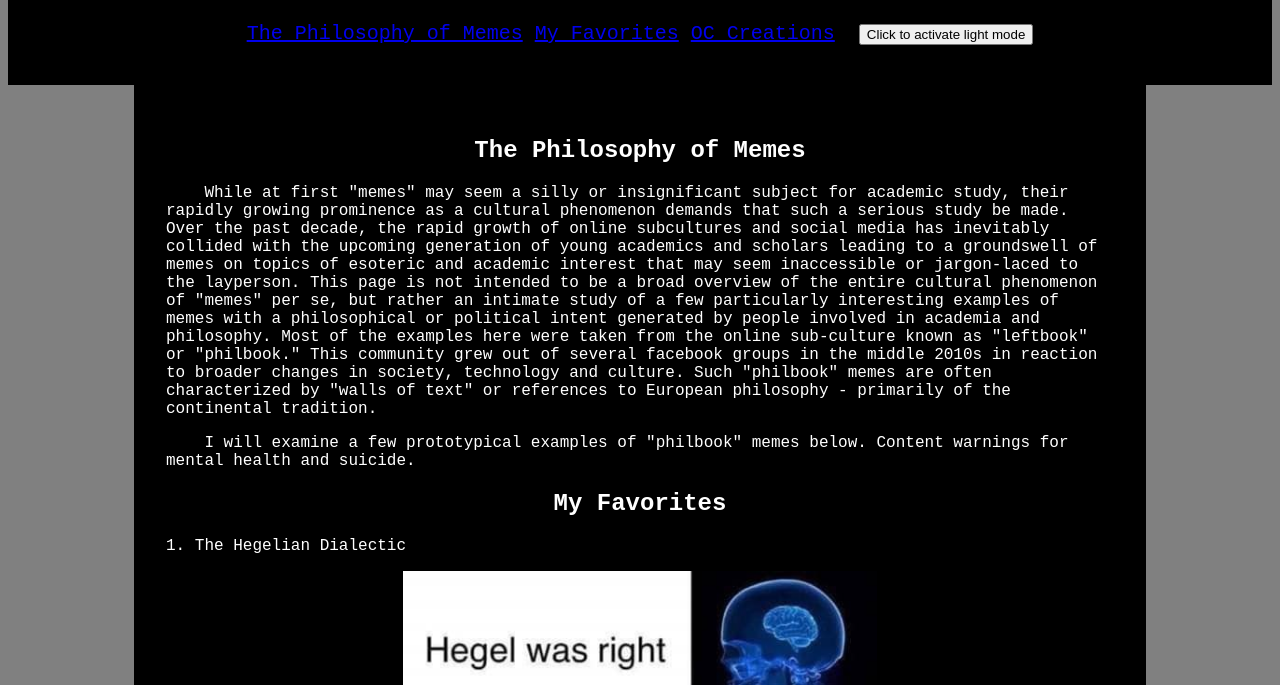
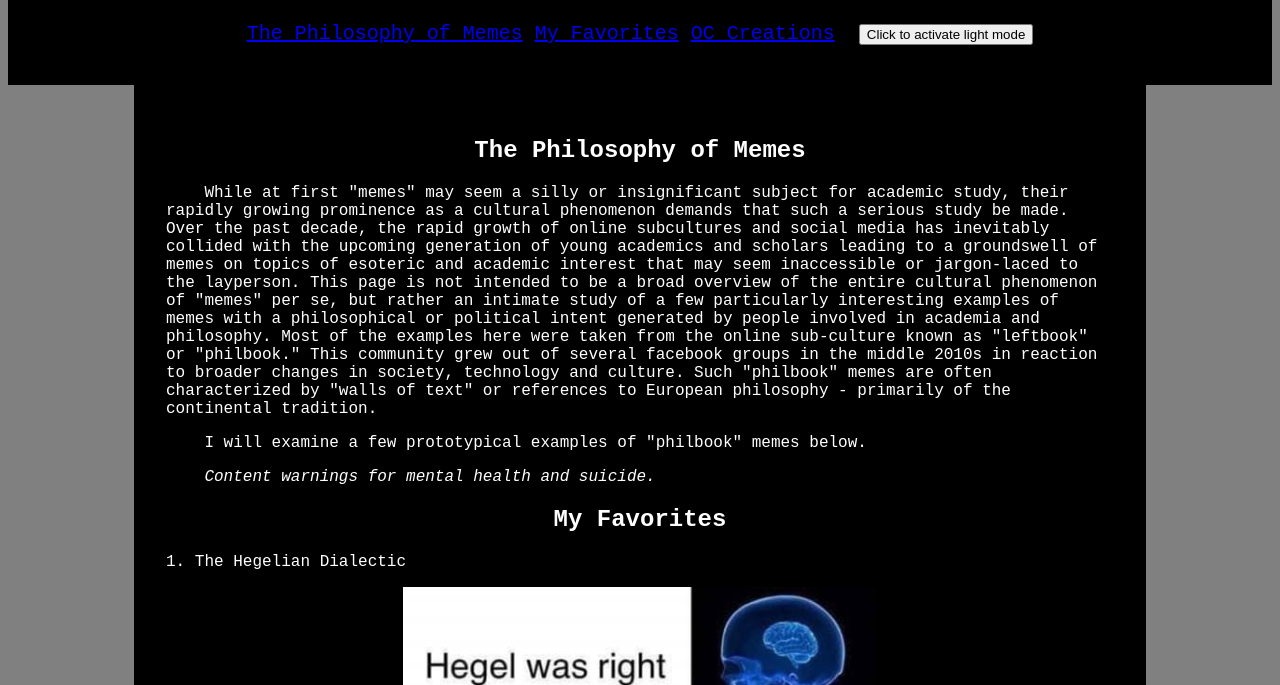
Before and after one commit to cgremaud/html-me-something-final, a plain HTML site: page index.html in a window 1280 px wide. Shown: the part 115-800 px from the top of the page. Drawn offline with Linux system fonts and the light colour scheme.

Commit message:
added cw for mental illness

```diff
--- a/index.html
+++ b/index.html
@@ -27,7 +27,8 @@
             &nbsp;&nbsp;&nbsp;&nbsp;While at first "memes" may seem a silly or insignificant subject for academic study, their rapidly growing prominence as a cultural phenomenon demands that such a serious study be made. Over the past decade, the rapid growth of online subcultures and social media has inevitably collided with the upcoming generation of young academics and scholars leading to a groundswell of memes on topics of esoteric and academic interest that may seem inaccessible or jargon-laced to the layperson. This page is not intended to be a broad overview of the entire cultural phenomenon of "memes" per se, but rather an intimate study of a few particularly interesting examples of memes with a philosophical or political intent generated by people involved in academia and philosophy. Most of the examples here were taken from the online sub-culture known as "leftbook" or "philbook." This community grew out of several facebook groups in the middle 2010s in reaction to broader changes in society, technology and culture. Such "philbook" memes are often characterized by "walls of text" or references to European philosophy - primarily of the continental tradition.
          </p>
          <p>
-            &nbsp;&nbsp;&nbsp;&nbsp;I will examine a few prototypical examples of "philbook" memes below. Content warnings for mental health and suicide.
+            &nbsp;&nbsp;&nbsp;&nbsp;I will examine a few prototypical examples of "philbook" memes below.
+            <p><em>  &nbsp;&nbsp;&nbsp;&nbsp;Content warnings for mental health and suicide.</em></p>
          </p>
          </div>
          <div id = "sectionTwo">
```
